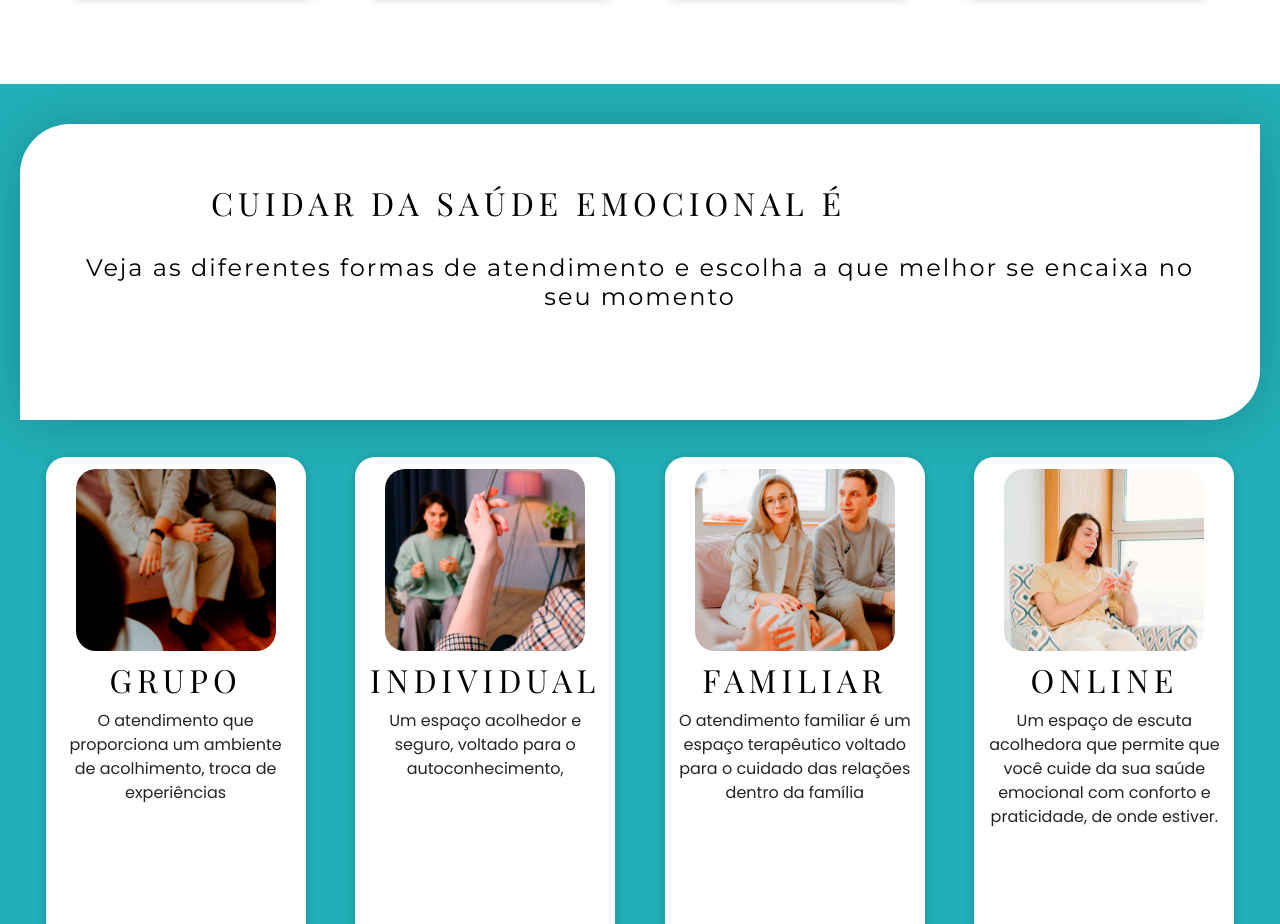
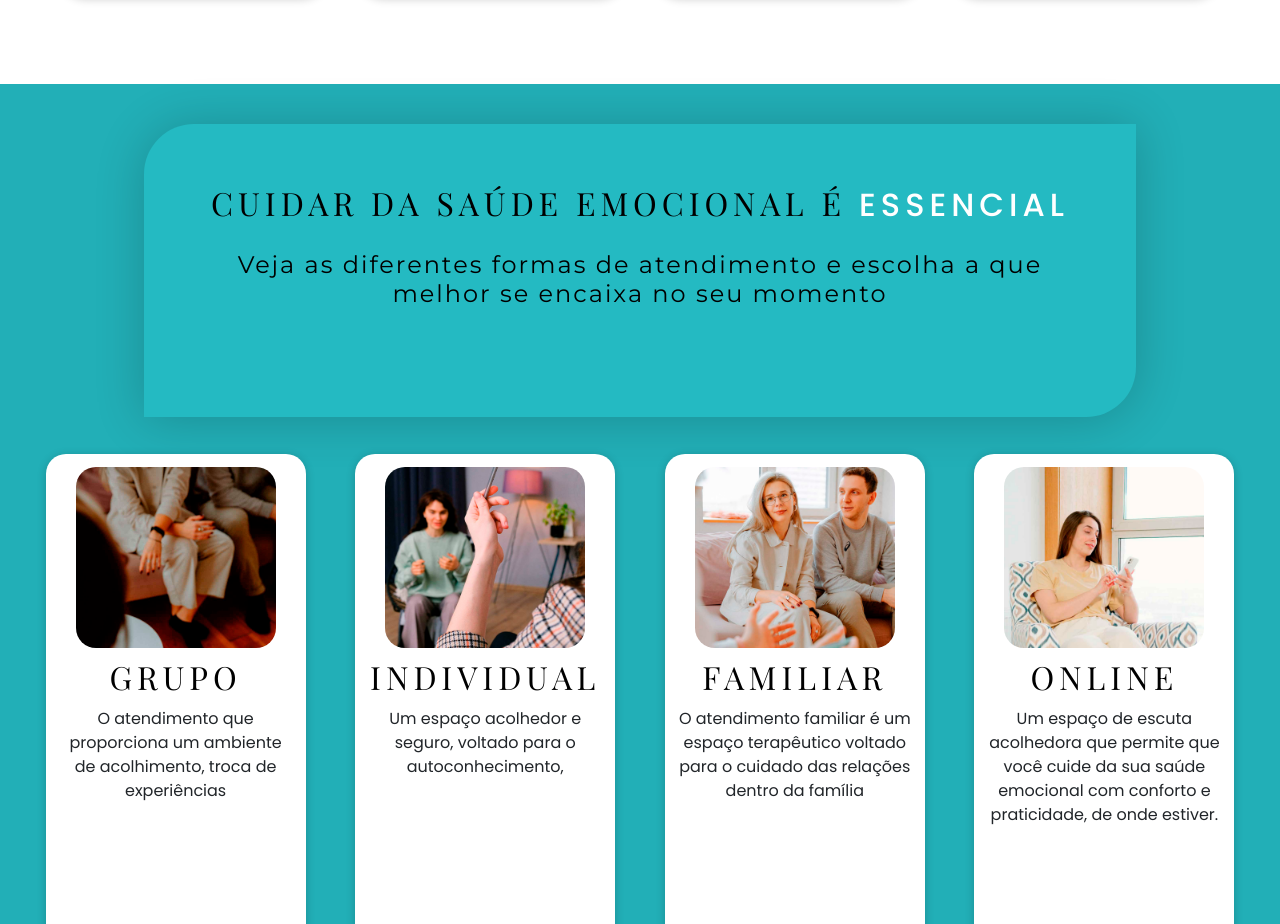
Before and after one commit to kellysouzaa/Psicologia2, a plain HTML site: page index.html in a window 1280 px wide. Shown: the part 1586-2510 px from the top of the page. Drawn offline with nearby package versions, Linux system fonts and the light colour scheme.

Commit message:
Add files via upload

```diff
--- a/index.html
+++ b/index.html
@@ -218,8 +218,8 @@
   flex-wrap:wrap;
   justify-content:center;
   align-items:center;
-  width:100%;
-  background-color: #ffffff;
+  width: 80%;
+  background-color:  #24bac2;;
   padding: 50px;
   margin-bottom: 1%;
   border-radius: 50px 0 50px 0;
```
